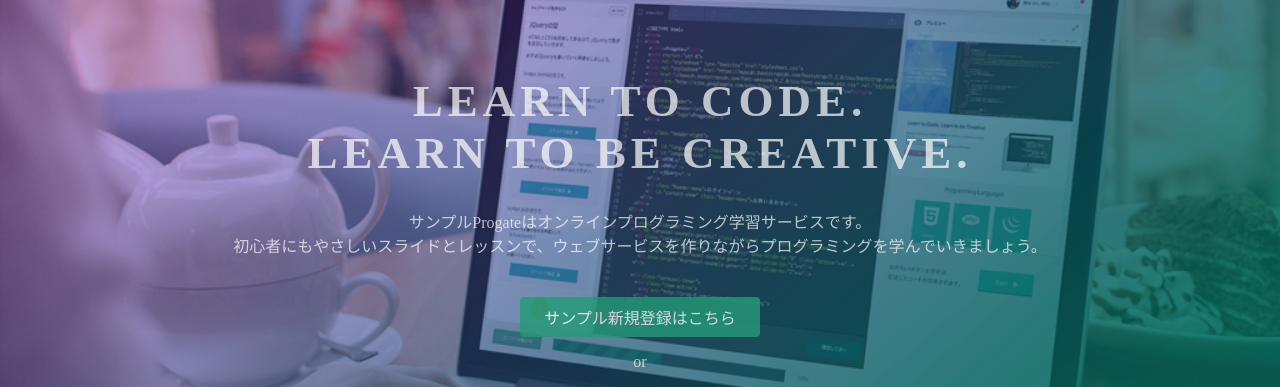
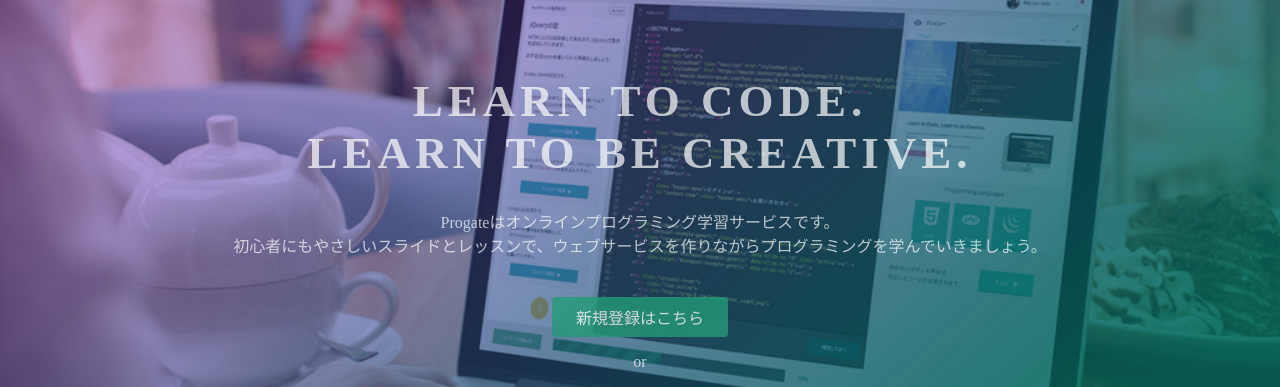
Before and after one commit to nyantanyanta/nayanta-github, a plain HTML site: page index.html in a window 1280 px wide. Shown: the part 135-522 px from the top of the page. Drawn offline with Linux system fonts and the light colour scheme.

Commit message:
Update index.html

```diff
--- a/index.html
+++ b/index.html
@@ -24,9 +24,9 @@
   <div class="top-wrapper">
     <div class="container">
       <h1>LEARN TO CODE.<br>LEARN TO BE CREATIVE.</h1>
-      <p>サンプルProgateはオンラインプログラミング学習サービスです。<br>初心者にもやさしいスライドとレッスンで、ウェブサービスを作りながらプログラミングを学んでいきましょう。</p>
+      <p>Progateはオンラインプログラミング学習サービスです。<br>初心者にもやさしいスライドとレッスンで、ウェブサービスを作りながらプログラミングを学んでいきましょう。</p>
       <div class="btn-wrapper">
-        <a href="#" class="btn signup">サンプル新規登録はこちら</a>
+        <a href="#" class="btn signup">新規登録はこちら</a>
         <p>or</p>
         <a href="#" class="btn facebook"><span class="fa fa-facebook"></span>Facebookで登録</a>
         <a href="#" class="btn twitter"><span class="fa fa-twitter"></span>Twitterで登録</a>
```
